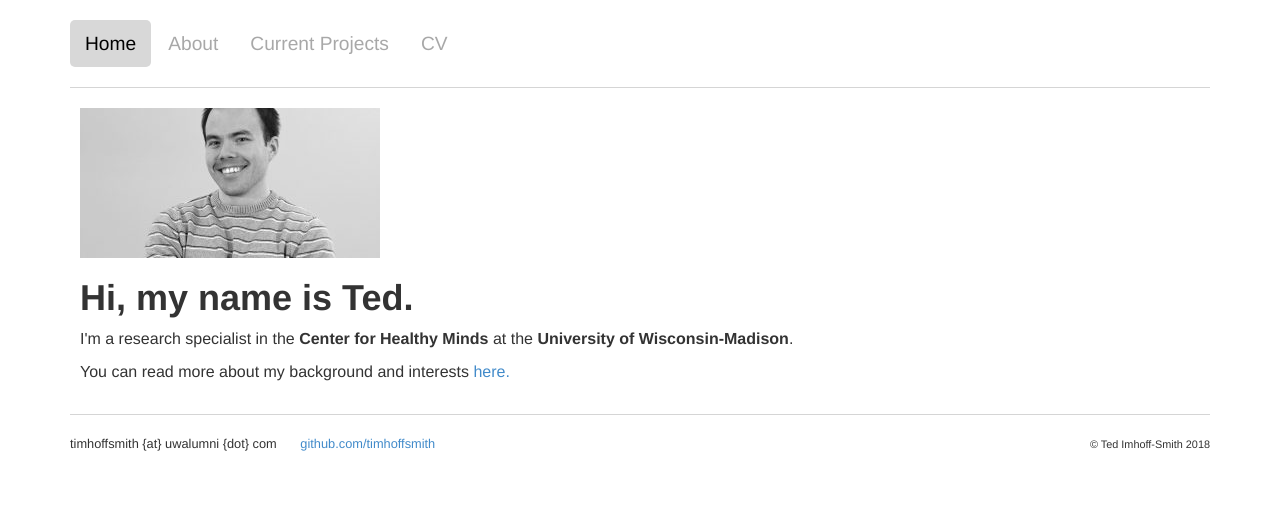
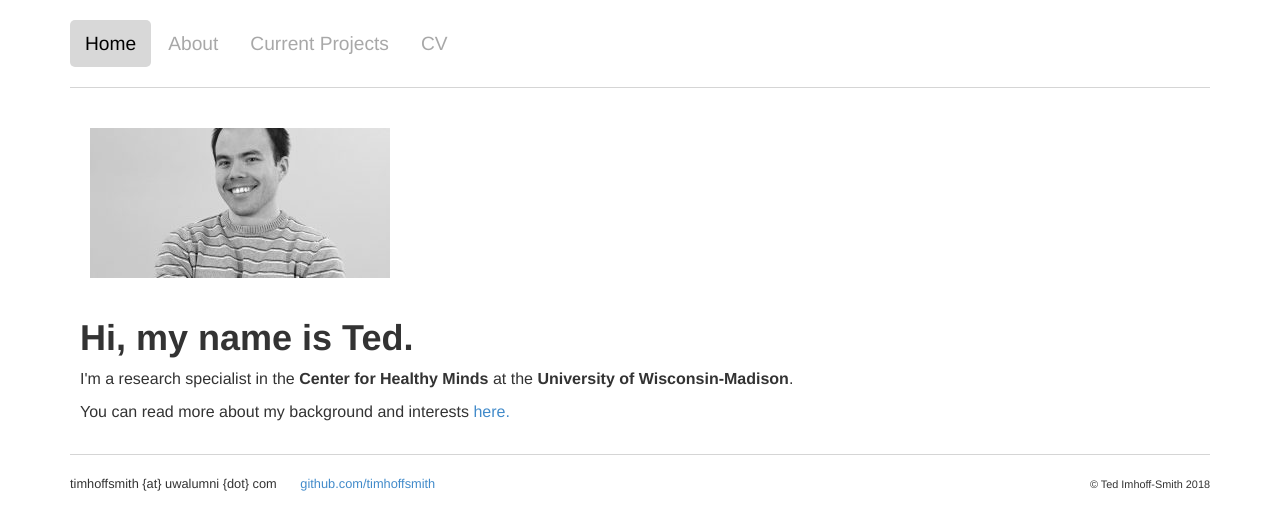
Before and after one commit to timhoffsmith/timhoffsmith.github.io, a Jekyll site: the page built from index.html, in a window 1280 px wide. Shown: the top 530 px of the page. Built offline with Jekyll 4.4.1, drawn with Linux system fonts in a browser that asks for light colours.

Commit message:
fix format

```diff
--- a/css/main.css
+++ b/css/main.css
@@ -9,12 +9,15 @@ body {
     	font-size: 1.2em;
 }
 
-.home img {
-	float: left;
+img {
 	padding-right: 10px;
 	padding-left: 10px;
 	padding-top: 20px;
 	padding-bottom: 20px;
+}
+
+.mainphoto {
+	float: left;
 }
 
 .blurb {
```
